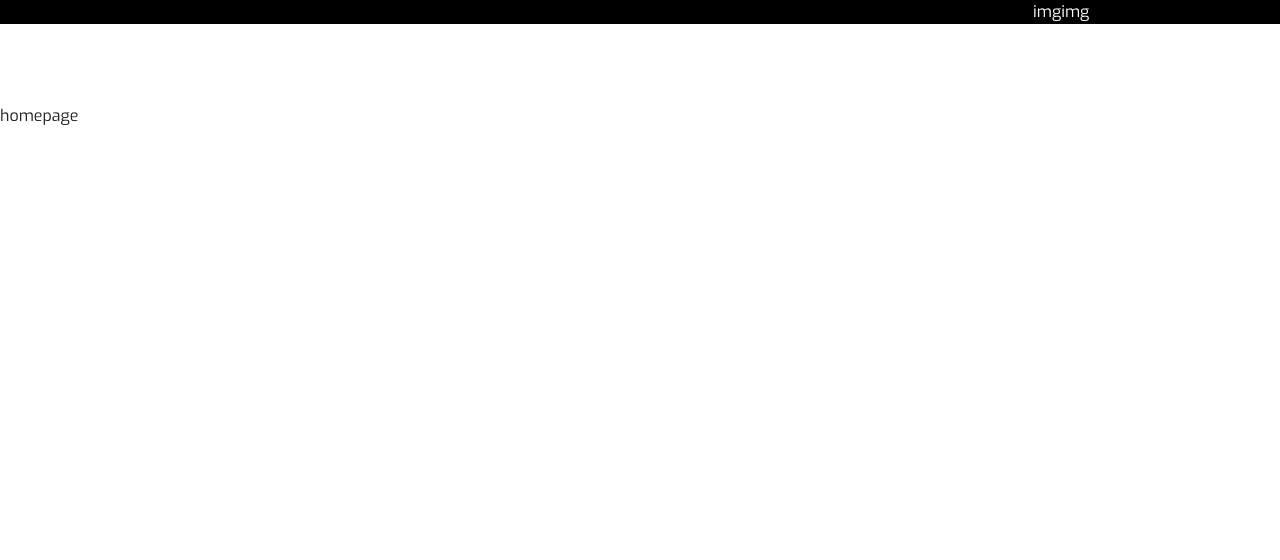
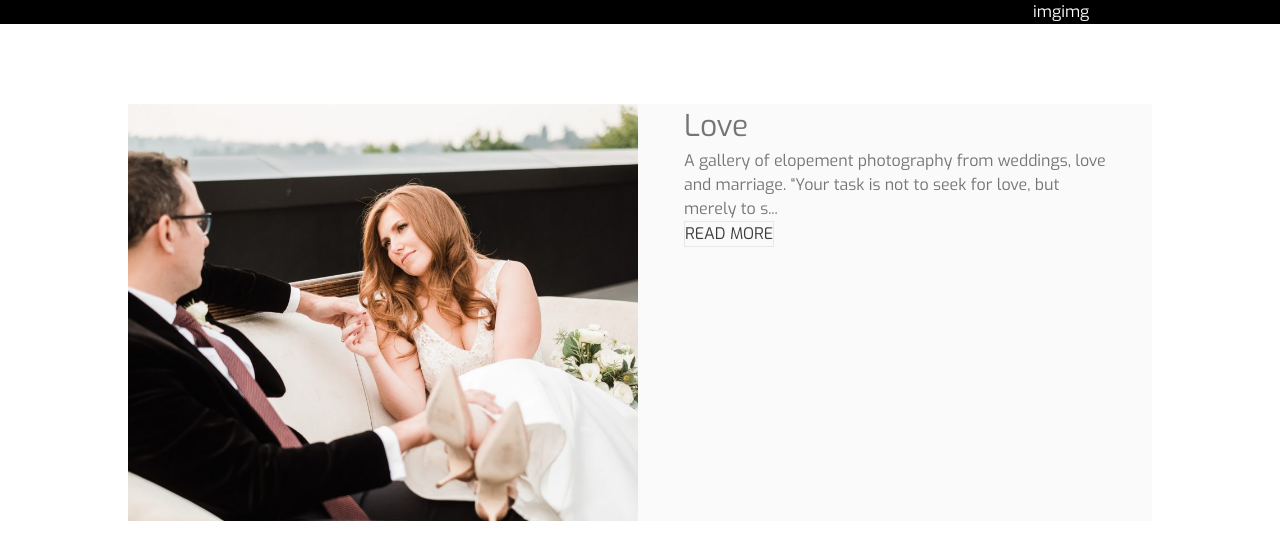
Before and after one commit to Fission-Fox/photographypage, a Next.js app: page / in a window 1280 px wide. Shown: the top 560 px of the page. Built offline with nearby package versions, Linux system fonts and the light colour scheme.

Commit message:
fix: portfolio

```diff
--- a/src/app/page.tsx
+++ b/src/app/page.tsx
@@ -1,10 +1,10 @@
 "use client";
+import Love from "@/components/love";
 import { Box } from "@mui/material";
 export default function HomePage() {
-
   return (
     <Box sx={{ width: "100%" }}>
-      homepage
+      <Love />
     </Box>
   );
 }
--- /dev/null
+++ b/src/app/portfolio/page.tsx
@@ -0,0 +1,10 @@
+import Love from "@/components/love";
+import React from "react";
+
+export default function Page() {
+  return (
+    <>
+      <Love />
+    </>
+  );
+}
--- /dev/null
+++ b/src/components/love.tsx
@@ -0,0 +1,39 @@
+import React from "react";
+import Image from "next/image";
+import elegant from "@/assets/IMAGES/ELEGANT.jpg";
+
+export default function Love() {
+  return (
+    <div className="flex justify-center">
+      <div className="flex   flex-wrap w-[80%] bg-[#FAFAFA] ">
+        <div className="flex flex-col lg:flex-row ">
+          <div className="">
+            <Image
+              src={elegant}
+              className="w-[549px] h-[417px]"
+              style={{ objectFit: "cover" }}
+              alt=""
+            />
+          </div>
+          <div className="  gap-4 md:gap-12 w-[554px] flex flex-col items-center text-[#3C3C3CB3]   ">
+            <div>
+              <h2 className="text-[30px]  "> Love</h2>
+              <p>
+                {" "}
+                A gallery of elopement photography from weddings, love <br />
+                and marriage. “Your task is not to seek for love, but <br />{" "}
+                merely to s...
+              </p>
+              <div>
+                <button className=" border text-[#3C3C3C] hover:bg-[black] hover:text-white  ">
+                  {" "}
+                  READ MORE{" "}
+                </button>
+              </div>
+            </div>
+          </div>
+        </div>
+      </div>
+    </div>
+  );
+}
```
Also changed, not shown: src/components/Header/index.tsx (+15 -26 lines), src/components/Layout/index.tsx (+4 -6 lines), package.json (line endings or trailing spaces), src/assets/IMAGES/ELEGANT.jpg (added).
